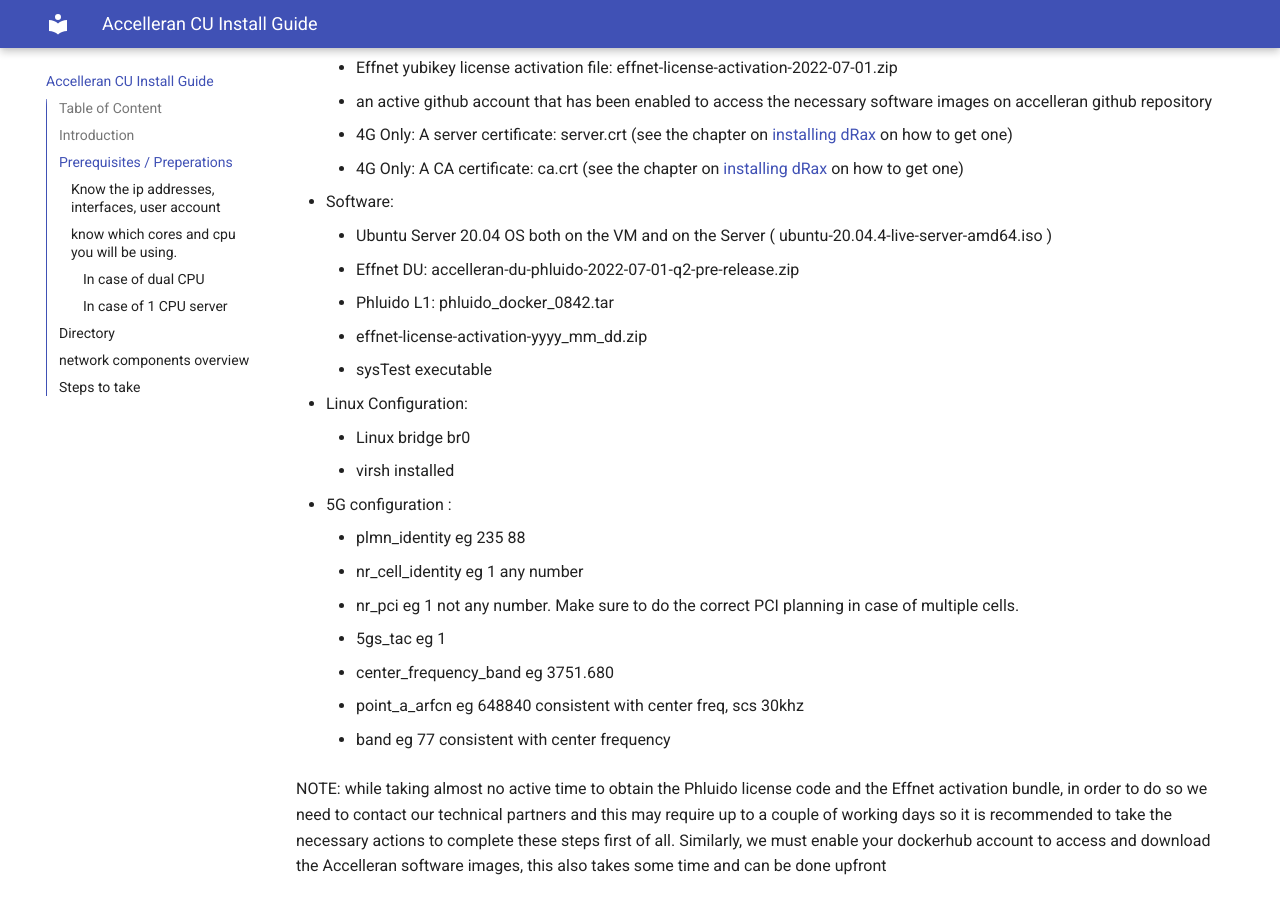
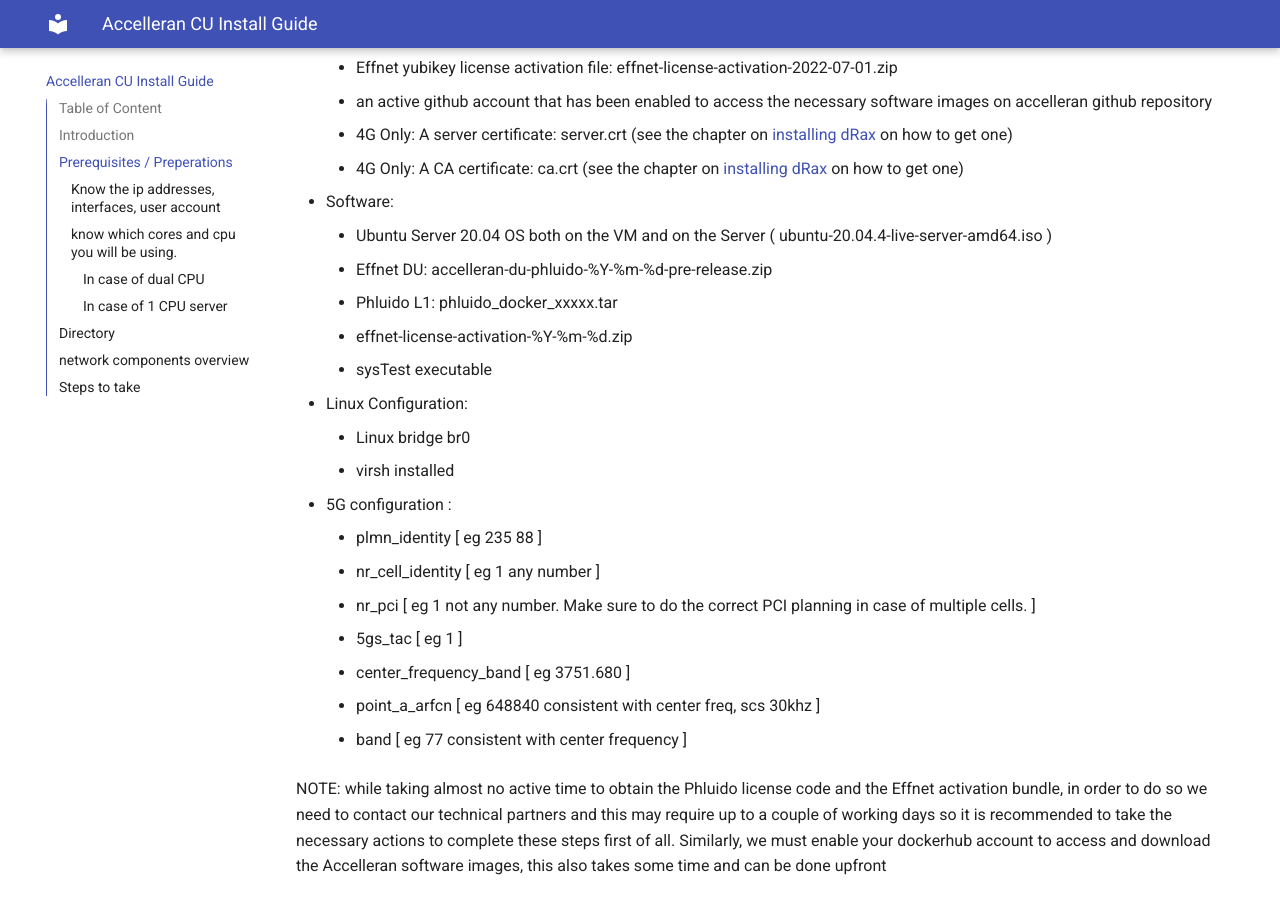
Before and after one commit to accelleran/drax-docs, an MkDocs documentation site: the page built from docs/index.md, in a window 1280 px wide and 900 px high, scrolled down 1415 px. Built offline with MkDocs 1.6.1 and Material for MkDocs 9.7.7, drawn with Linux system fonts in a browser that asks for light colours; the version menu is left out; some of the changed text lies outside the part shown.

Commit message:
preperation for 2022.3.3.0

````diff
--- a/docs/index.md
+++ b/docs/index.md
@@ -44,9 +44,9 @@ NOTE: the VM shall be created using KVM/Virsh, this allows to have easy access t
 
 * Software:
 	* Ubuntu Server 20.04 OS both on the VM and on the Server ( ubuntu-20.04.4-live-server-amd64.iso )
-	* Effnet DU: accelleran-du-phluido-2022-07-01-q2-pre-release.zip
-	* Phluido L1: phluido_docker_0842.tar
-	* effnet-license-activation-yyyy_mm_dd.zip
+	* Effnet DU: accelleran-du-phluido-%Y-%m-%d-pre-release.zip
+	* Phluido L1: phluido_docker_xxxxx.tar
+	* effnet-license-activation-%Y-%m-%d.zip
 	* sysTest executable
 
 * Linux Configuration:
@@ -54,13 +54,13 @@ NOTE: the VM shall be created using KVM/Virsh, this allows to have easy access t
     * virsh installed
 
 * 5G configuration :
-	* plmn_identity eg 235 88
-	* nr_cell_identity eg 1 any number
-	* nr_pci eg 1 not any number. Make sure to do the correct PCI planning in case of multiple cells.
-	* 5gs_tac eg 1
-	* center_frequency_band eg 3751.680
-	* point_a_arfcn eg 648840 consistent with center freq, scs 30khz
-	* band eg 77 consistent with center frequency
+	* plmn_identity [ eg 235 88 ]
+	* nr_cell_identity [ eg 1 any number ]
+	* nr_pci [ eg 1 not any number. Make sure to do the correct PCI planning in case of multiple cells. ]
+	* 5gs_tac [ eg 1 ]
+	* center_frequency_band [ eg 3751.680 ]
+	* point_a_arfcn [ eg 648840 consistent with center freq, scs 30khz ]
+	* band [ eg 77 consistent with center frequency ]
 
 NOTE: while taking almost no active time to obtain the Phluido license code and the Effnet activation bundle, in order to do so we need to contact our technical partners and this may require up to a couple of working days so it is recommended to take the necessary actions to complete these steps first of all. Similarly, we must enable your dockerhub account to access and download the Accelleran software images, this also takes some time and can be done upfront
 
@@ -116,13 +116,16 @@ export DOCKER_EMAIL=
 
 RIC version. Accelleran will tell you which RIC version needs to be installed in this setup.
 ``` bash
-export RIC_VERSION=5.0.0
-export L1_VERSION=v0.8.4.2
-export DU_VERSION=2022-07-01-q2-pre-release
+export RIC_VERSION=6.0.0
+export CU_VERSION=3.3.0
+export L1_VERSION=8.7.1
+export DU_VERSION=2022-08-26-q2-release-0.4
+export RU_VERSION=RAN650-2V0.5.2                # shipped with the UNIT.
 ```
 
 In order to perform many of the commands in this installation manual you need root privileges.
 Whenever a command has to be executed with root privileges it will be prefixed with `sudo`.
+
 ### know which cores and cpu you will be using.
 Depending on the server you will be using assign the cores to the DU and CU.
 
````
Also changed, not shown: other parts of docs/index.md (+1 -1 lines), docs/du-install/index.md (+24 -26 lines).
